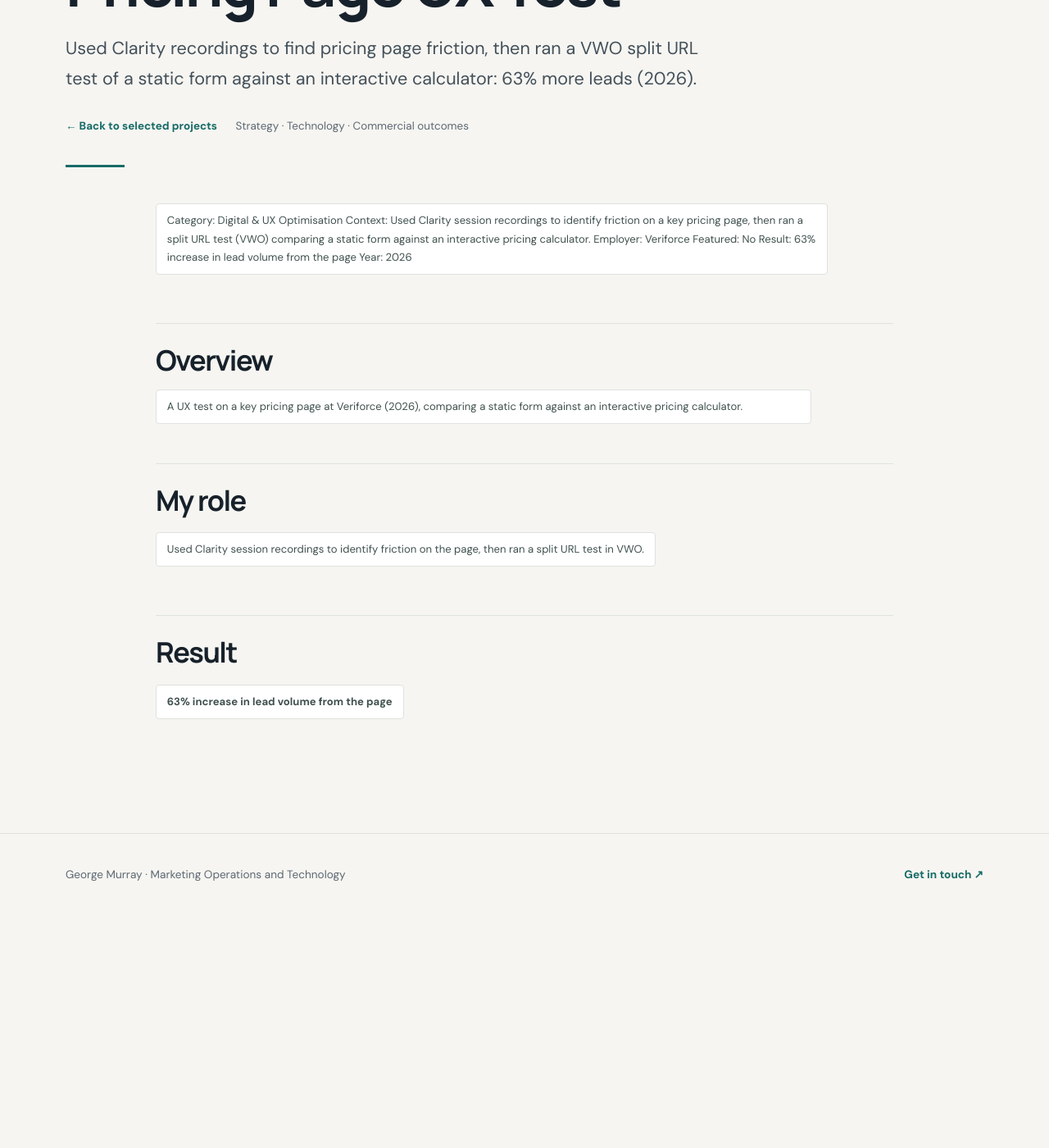
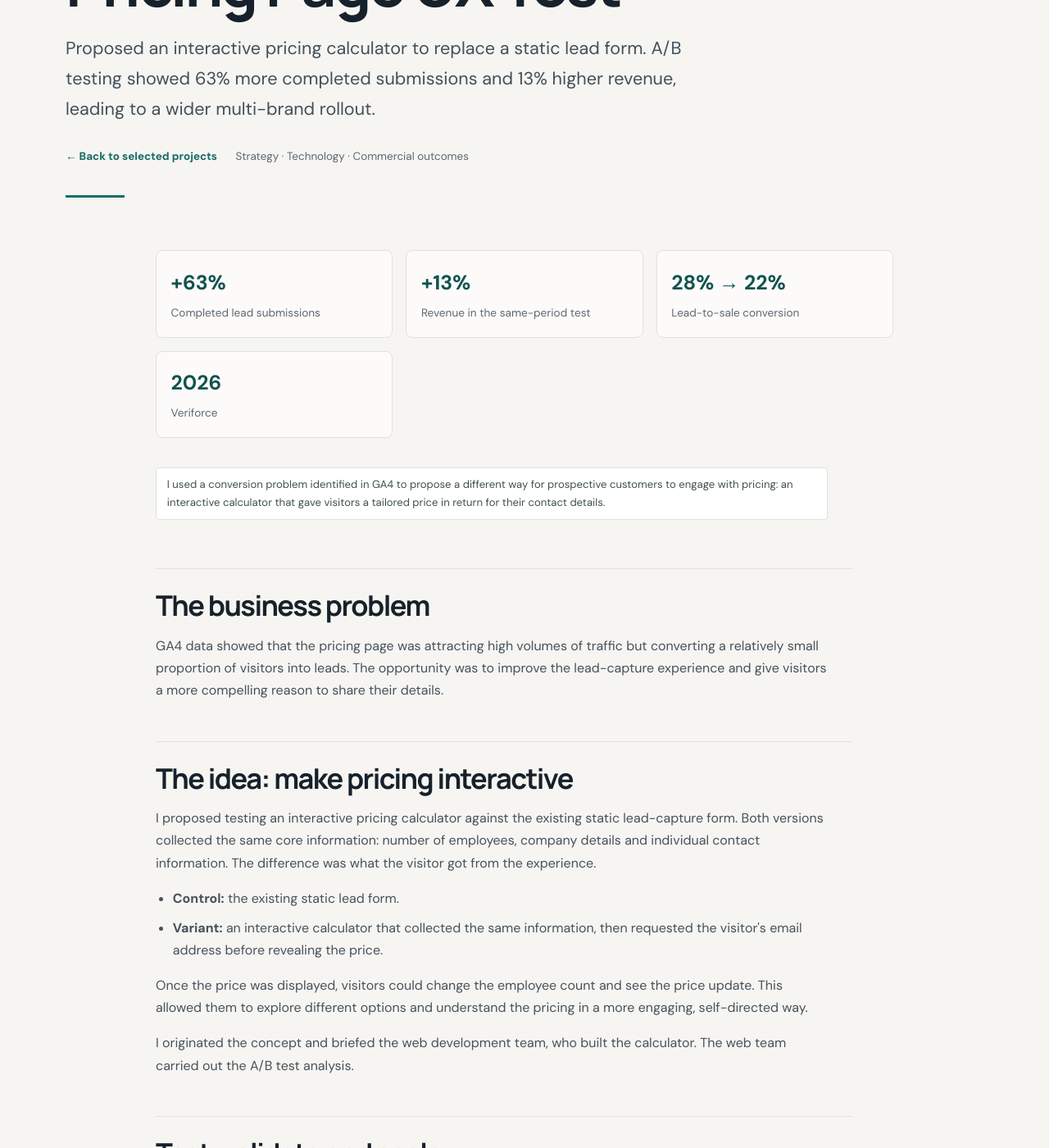
Before and after one commit to georgefwmurray/Marketing-Operations-Control-Centre, a Jekyll site: the page built from Campaign & Commercial Projects/Pricing-Page-UX-Test.md, in a window 1280 px wide and 1400 px high, scrolled down 269 px. Shown: the whole window at 82% size. Built offline with Jekyll 4.4.1, drawn with Linux system fonts in a browser that asks for light colours; before the commit the page ends 1386 px from its top, so only the background shows below that; some of the changed text lies outside the part shown.

Commit message:
Strengthen pricing page UX case study

```diff
--- a/Campaign & Commercial Projects/Pricing-Page-UX-Test.md
+++ b/Campaign & Commercial Projects/Pricing-Page-UX-Test.md
@@ -1,29 +1,60 @@
 ---
-title: "Pricing Page UX Test: 63% More Leads"
-description: "Used Clarity recordings to find pricing page friction, then ran a VWO split URL test of a static form against an interactive calculator: 63% more leads (2026)."
+title: "Pricing Page UX Test: 63% More Leads and 13% More Revenue"
+description: "Proposed an interactive pricing calculator to replace a static lead form. A/B testing showed 63% more completed submissions and 13% higher revenue, leading to a wider multi-brand rollout."
 ---
 
 # Pricing Page UX Test
 
-[Home](../index.html) • [Agent Registry](../Agent-Registry.html) • [Results](../Results.html) • [Roadmap](../Roadmap.html) • [Campaign & Commercial Projects](../Campaign-Commercial-Projects.html) • [Leadership & Strategy](../Leadership-%26-Strategy.html) • [How to Build MOCC](../How-to-Build.html) • [HubSpot Expert in South Wales](../HubSpot-Expert-South-Wales.html)
+[Home](../index.html) · [Selected projects](../Campaign-Commercial-Projects.html) · [Results](../Results.html)
 
----
+<div class="case-study-facts">
+  <div class="case-study-fact"><strong>+63%</strong><span>Completed lead submissions</span></div>
+  <div class="case-study-fact"><strong>+13%</strong><span>Revenue in the same-period test</span></div>
+  <div class="case-study-fact"><strong>28% → 22%</strong><span>Lead-to-sale conversion</span></div>
+  <div class="case-study-fact"><strong>2026</strong><span>Veriforce</span></div>
+</div>
 
-Category: Digital & UX Optimisation
-Context: Used Clarity session recordings to identify friction on a key pricing page, then ran a split URL test (VWO) comparing a static form against an interactive pricing calculator.
-Employer: Veriforce
-Featured: No
-Result: 63% increase in lead volume from the page
-Year: 2026
+<p class="case-study-intro">I used a conversion problem identified in GA4 to propose a different way for prospective customers to engage with pricing: an interactive calculator that gave visitors a tailored price in return for their contact details.</p>
 
-## Overview
+<section class="case-study-section">
+  <h2>The business problem</h2>
+  <p>GA4 data showed that the pricing page was attracting high volumes of traffic but converting a relatively small proportion of visitors into leads. The opportunity was to improve the lead-capture experience and give visitors a more compelling reason to share their details.</p>
+</section>
 
-A UX test on a key pricing page at Veriforce (2026), comparing a static form against an interactive pricing calculator.
+<section class="case-study-section">
+  <h2>The idea: make pricing interactive</h2>
+  <p>I proposed testing an interactive pricing calculator against the existing static lead-capture form. Both versions collected the same core information: number of employees, company details and individual contact information. The difference was what the visitor got from the experience.</p>
+  <ul>
+    <li><strong>Control:</strong> the existing static lead form.</li>
+    <li><strong>Variant:</strong> an interactive calculator that collected the same information, then requested the visitor's email address before revealing the price.</li>
+  </ul>
+  <p>Once the price was displayed, visitors could change the employee count and see the price update. This allowed them to explore different options and understand the pricing in a more engaging, self-directed way.</p>
+  <p>I originated the concept and briefed the web development team, who built the calculator. The web team carried out the A/B test analysis.</p>
+</section>
 
-## My role
+<section class="case-study-section">
+  <h2>Test, validate and scale</h2>
+  <p>The first A/B test compared the static form with the calculator using an even traffic split. After the initial result, the approach was tested with a second brand. That test produced similar results, giving the team confidence to roll the calculator experience out across all brands.</p>
+</section>
 
-Used Clarity session recordings to identify friction on the page, then ran a split URL test in VWO.
+<section class="case-study-section">
+  <h2>The results</h2>
+  <p><strong>The interactive calculator generated 63% more completed lead submissions than the static form.</strong> Lead-to-sale conversion was lower for the calculator variant, moving from 28% to 22%. However, the higher volume of leads more than offset the lower conversion rate: overall revenue was 13% higher for the calculator variant over the same test period.</p>
+  <div class="case-study-note"><strong>Commercial interpretation:</strong> The test demonstrates why lead volume should not be assessed in isolation. Although a smaller proportion of calculator-generated leads converted to sale, the variant delivered higher total revenue in the same-period comparison. The similar result in a second brand supported the decision to roll out more widely.</div>
+</section>
 
-## Result
+<section class="case-study-section">
+  <h2>My contribution</h2>
+  <ul>
+    <li>Identified the conversion opportunity from GA4 data showing high pricing-page traffic but low lead conversion.</li>
+    <li>Proposed the interactive pricing calculator and defined the alternative lead-capture experience.</li>
+    <li>Briefed and worked with web developers, who built the calculator.</li>
+    <li>Worked with the web team through the test and follow-on validation across a second brand.</li>
+    <li>Used the combined lead and revenue outcomes to support wider rollout across all brands.</li>
+  </ul>
+</section>
 
-**63% increase in lead volume from the page**
+<section class="case-study-section">
+  <h2>Why it mattered</h2>
+  <p>This was a conversion improvement grounded in commercial performance, not just form completion. The calculator made pricing more useful and interactive for prospective customers, increased lead volume and — crucially — delivered higher revenue despite a lower lead-to-sale conversion rate. Repeating the test with another brand helped validate the idea before scaling it across the business.</p>
+</section>
```
